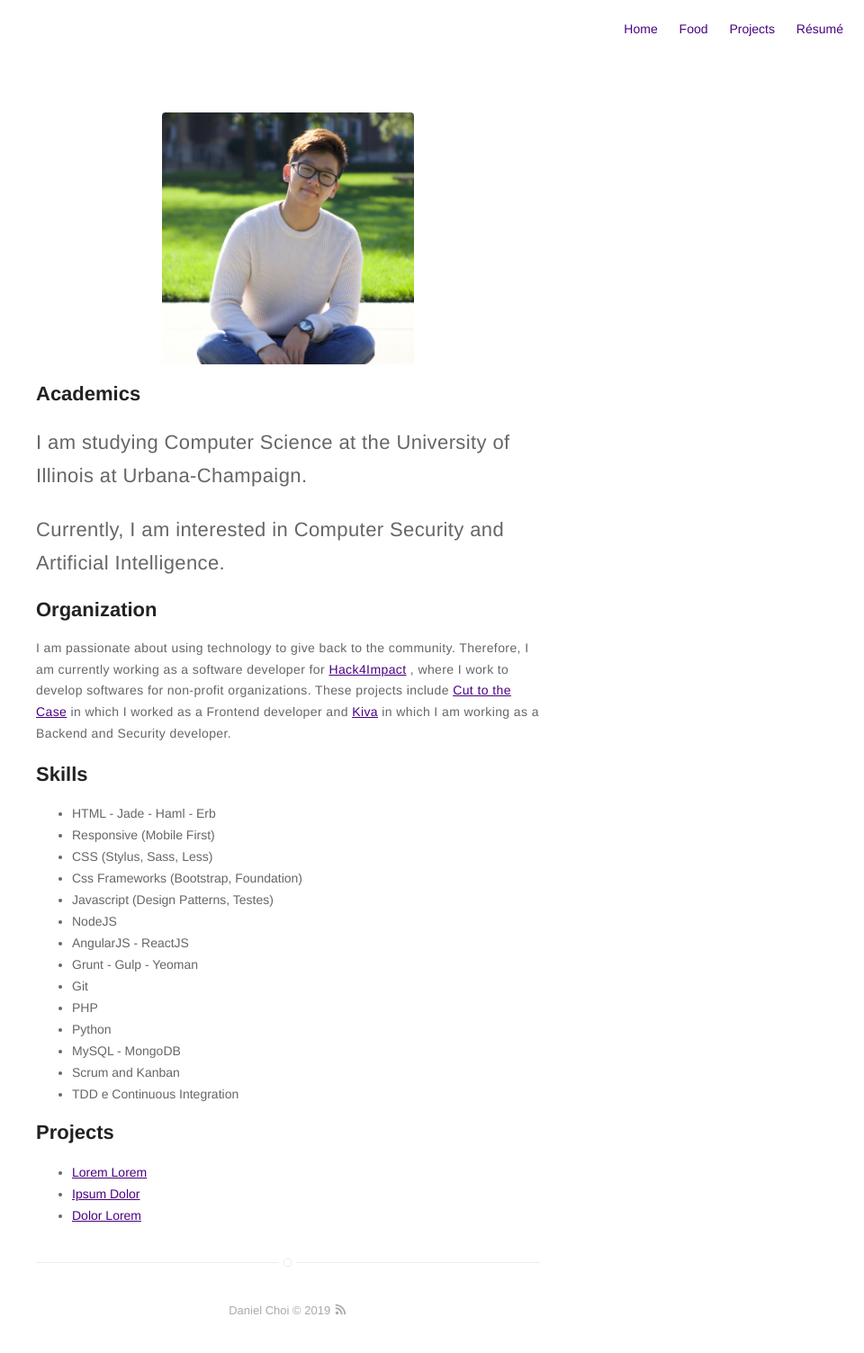
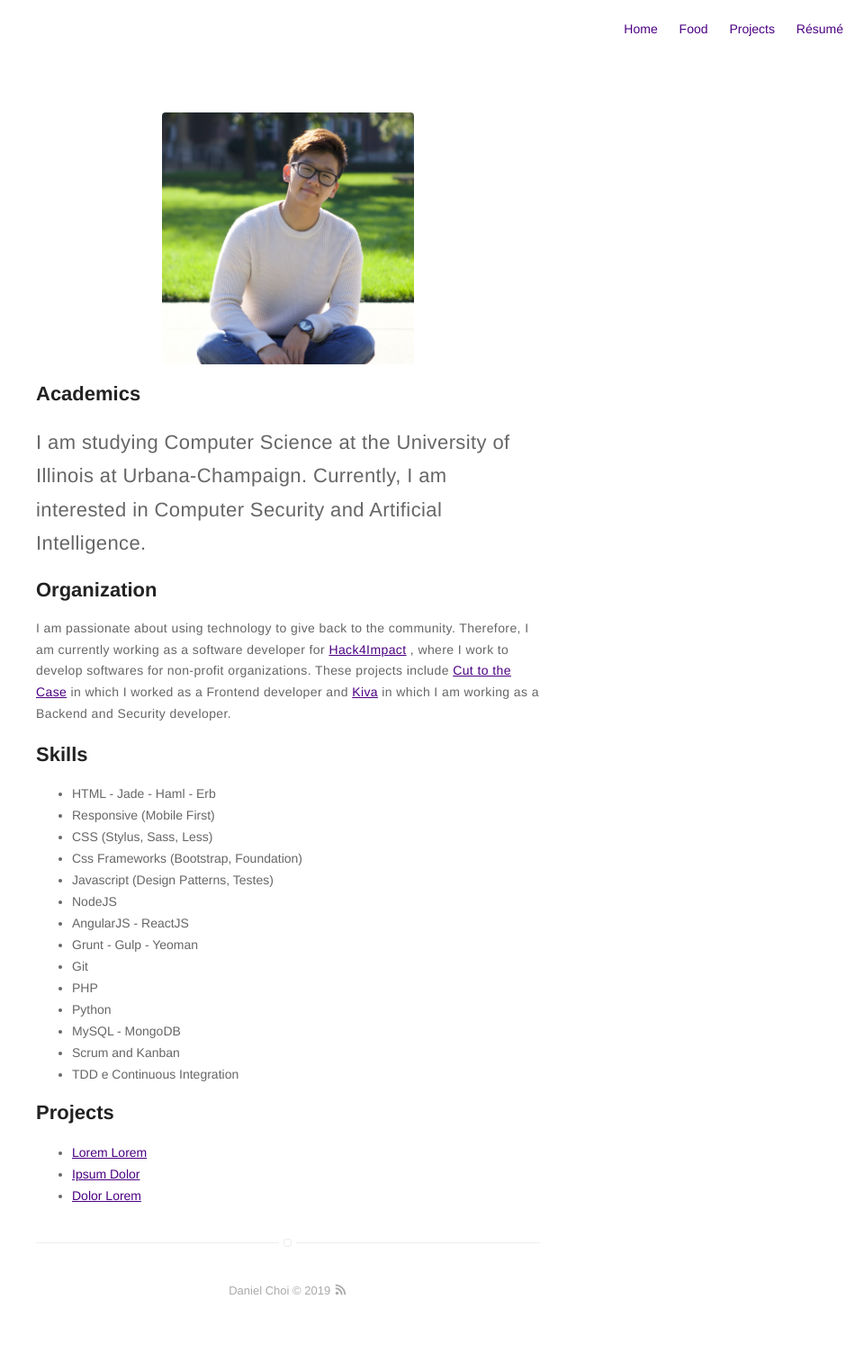
Before and after one commit to choiboy98/choiboy98.github.io, a Jekyll site: the page built from about.md, in a window 1280 px wide. Shown: the whole page at 90% size, without its empty margins (320-1280 px from the left). Built offline with Jekyll 4.4.1, drawn with Linux system fonts in a browser that asks for light colours; after the commit the page ends 1482 px from its top, so only the background shows below that.

Commit message:
orientation change

```diff
--- a/about.md
+++ b/about.md
@@ -6,9 +6,8 @@
 
 <h2>Academics<h2>
 
-<p>I am studying Computer Science at the University of Illinois at Urbana-Champaign.</p>
-
-<p>Currently, I am interested in Computer Security and Artificial Intelligence.</p>
+<p>I am studying Computer Science at the University of Illinois at Urbana-Champaign.
+Currently, I am interested in Computer Security and Artificial Intelligence.</p>
 
 <h2>Organization</h2>
 
```
